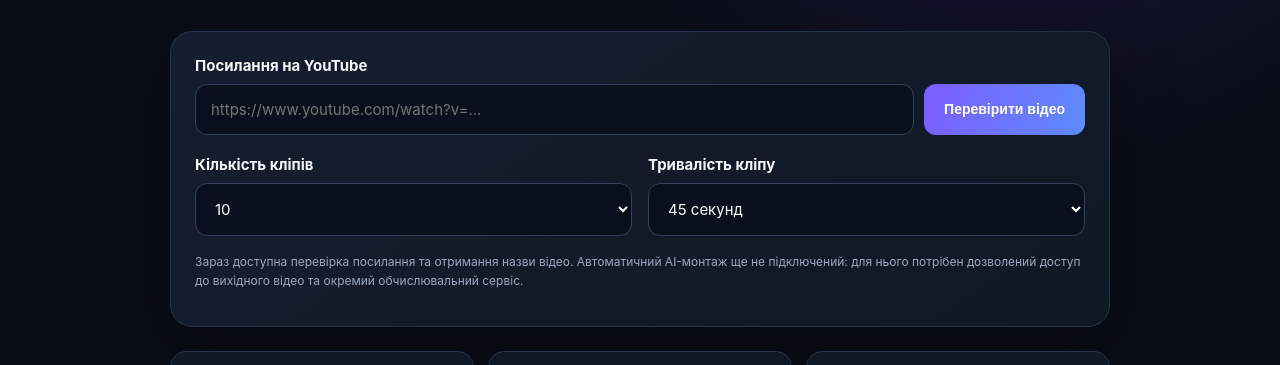
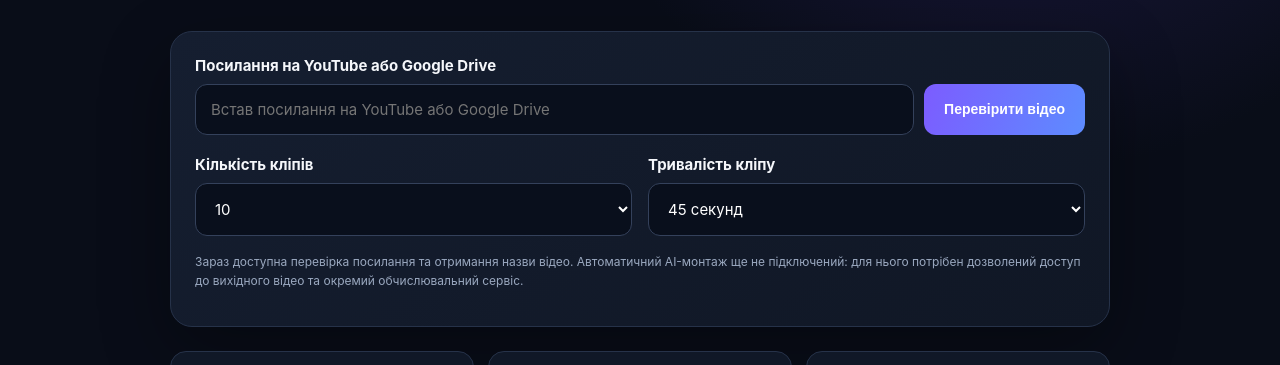
Before and after one commit to dubikdima47-art/clipai-site., a plain HTML site: page static/index.html in a window 1280 px wide. Shown: the part 361-726 px from the top of the page. Drawn offline with Linux system fonts and the light colour scheme.

Commit message:
Update ClipAI form for Google Drive links

```diff
--- a/static/index.html
+++ b/static/index.html
@@ -26,8 +26,8 @@ footer{border-top:1px solid #202a3d;color:var(--muted);padding:24px 20px;text-al
 <div class="eyebrow">AI video studio</div><h1>Твоє відео.<br><span>Найкращі моменти.</span></h1>
 <p class="lead">ClipAI — задуманий сервіс для пошуку яскравих моментів і створення коротких вертикальних кліпів для Shorts, Reels і TikTok.</p>
 <div class="panel">
-<label for="url">Посилання на YouTube</label>
-<div class="urlrow"><input id="url" type="url" placeholder="https://www.youtube.com/watch?v=..." autocomplete="url"><button id="inspect">Перевірити відео</button></div>
+<label for="url">Посилання на YouTube або Google Drive</label>
+<div class="urlrow"><input id="url" type="url" placeholder="Встав посилання на YouTube або Google Drive" autocomplete="url"><button id="inspect">Перевірити відео</button></div>
 <div class="settings"><div><label for="count">Кількість кліпів</label><select id="count"><option>10</option><option>5</option><option>15</option><option>20</option></select></div><div><label for="duration">Тривалість кліпу</label><select id="duration"><option value="45">45 секунд</option><option value="30">30 секунд</option><option value="60">60 секунд</option></select></div></div>
 <div class="result" id="result" aria-live="polite"></div>
 <p class="hint">Зараз доступна перевірка посилання та отримання назви відео. Автоматичний AI-монтаж ще не підключений: для нього потрібен дозволений доступ до вихідного відео та окремий обчислювальний сервіс.</p>
@@ -37,7 +37,7 @@ footer{border-top:1px solid #202a3d;color:var(--muted);padding:24px 20px;text-al
 </main><footer>ClipAI · Рання версія · Використовуй лише відео, на обробку яких маєш дозвіл.</footer>
 <script>
 const $=id=>document.getElementById(id), result=$("result");
-$("inspect").addEventListener("click",async()=>{const url=$("url").value.trim();if(!url){result.style.display="block";result.textContent="Спочатку встав посилання на YouTube.";return}
-const btn=$("inspect");btn.disabled=true;btn.textContent="Перевіряю…";result.style.display="block";result.textContent="Отримую дані відео…";
-try{const r=await fetch("/api/inspect",{method:"POST",headers:{"Content-Type":"application/json"},body:JSON.stringify({url})});const d=await r.json();if(!r.ok)throw Error(d.detail||"Помилка перевірки");result.innerHTML="";const title=document.createElement("b");title.textContent=d.title||"Відео знайдено";const author=document.createElement("p");author.textContent="Канал: "+(d.author||"невідомо");const img=document.createElement("img");img.src=d.thumbnail;img.alt="Мініатюра відео";result.append(title,author,img);const state=document.createElement("p");state.className="status";state.textContent="Посилання успішно перевірено";result.append(state)}catch(e){result.textContent=e.message}finally{btn.disabled=false;btn.textContent="Перевірити відео"}});
+$("inspect").addEventListener("click",async()=>{const url=$("url").value.trim();if(!url){result.style.display="block";result.textContent="Спочатку встав посилання на відео.";return}
+const btn=$("inspect");btn.disabled=true;btn.textContent="Перевіряю…";result.style.display="block";result.textContent="Перевіряю посилання…";
+try{const r=await fetch("/api/inspect",{method:"POST",headers:{"Content-Type":"application/json"},body:JSON.stringify({url})});const d=await r.json();if(!r.ok)throw Error(d.detail||"Помилка перевірки");result.innerHTML="";const title=document.createElement("b");title.textContent=d.title||"Відео знайдено";const author=document.createElement("p");author.textContent="Канал: "+(d.author||"невідомо");const img=document.createElement("img");img.src=d.thumbnail;img.alt="Мініатюра відео";result.append(title,author,img);const state=document.createElement("p");state.className="status";state.textContent="Посилання розпізнано";result.append(state)}catch(e){result.textContent=e.message}finally{btn.disabled=false;btn.textContent="Перевірити відео"}});
 </script></body></html>
```
